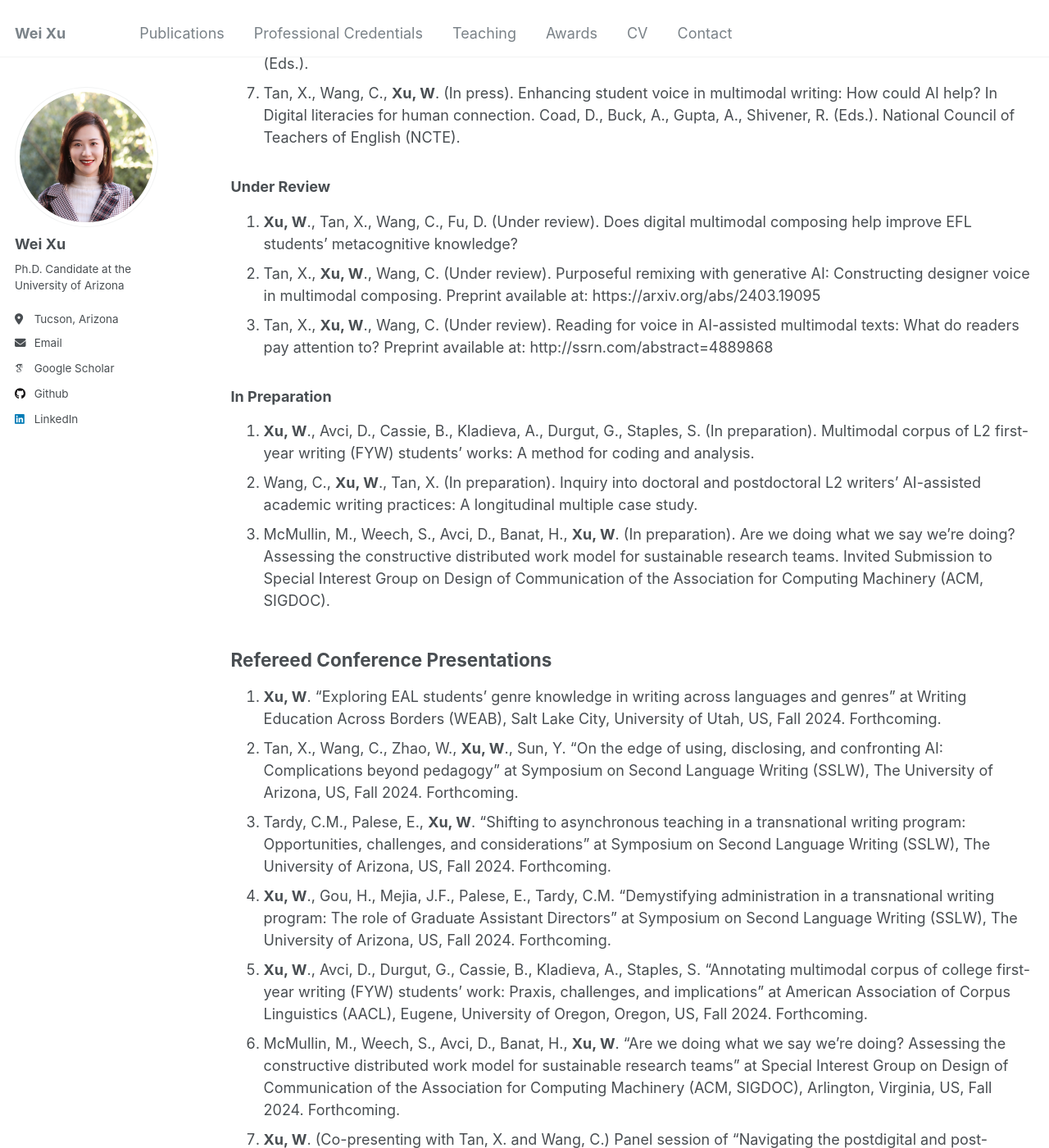
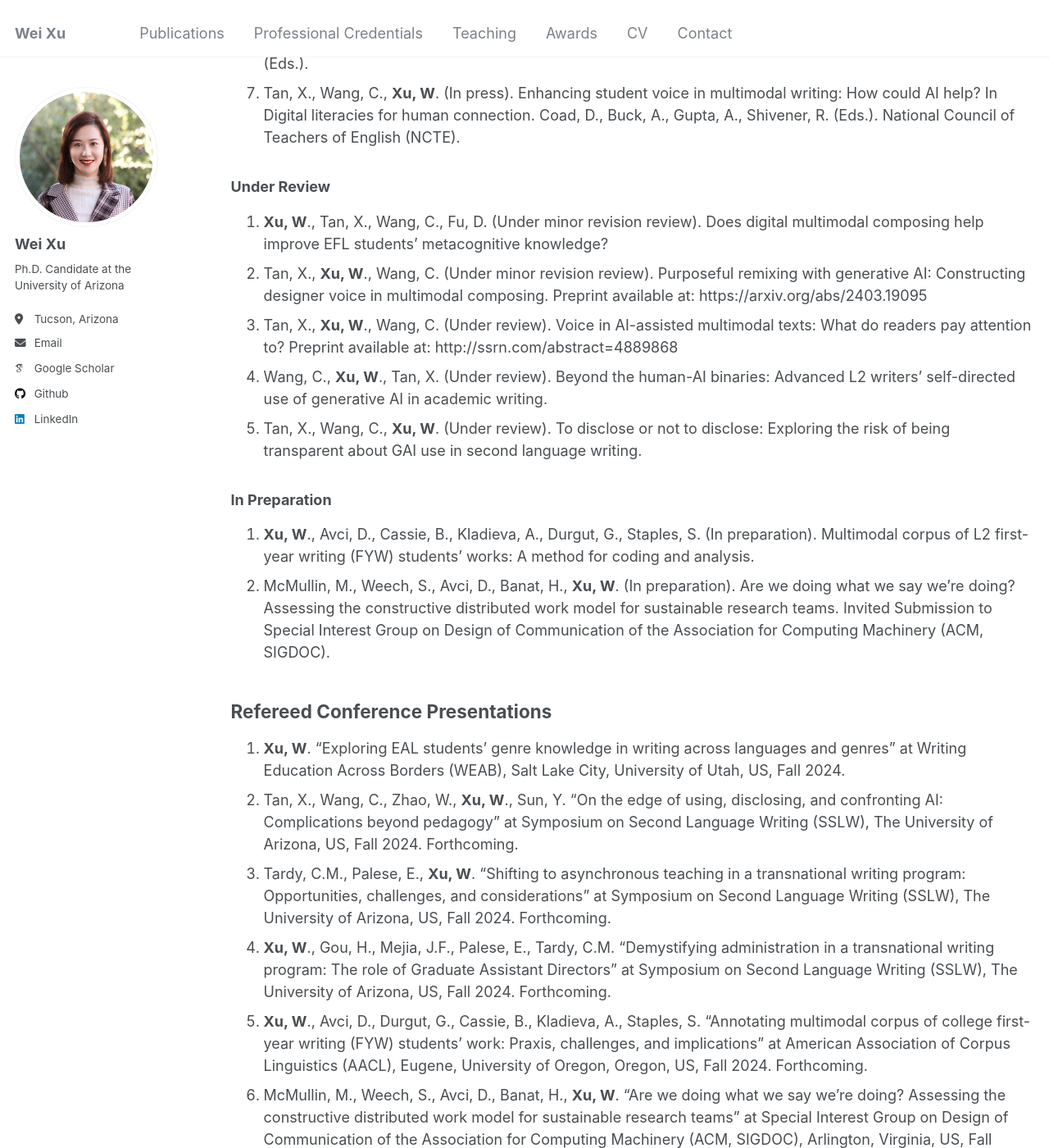
Before and after one commit to weixu-vivian/weixu-vivian.github.io, a Jekyll site: the page built from _pages/publications.md, in a window 1280 px wide and 1400 px high, scrolled down 1771 px. Shown: the whole window at 82% size. Built offline with Jekyll 4.4.1, drawn with Linux system fonts in a browser that asks for light colours; some web fonts are replaced; some of the changed text lies outside the part shown.

Commit message:
publications.md

```diff
--- a/_pages/publications.md
+++ b/_pages/publications.md
@@ -36,26 +36,27 @@ Repository. Dataset. https://doi.org/10.25422/azu.data.14259785.v1
 7. Tan, X., Wang, C., **Xu, W**. (In press). Enhancing student voice in multimodal writing: How could AI help? In Digital literacies for human connection. Coad, D., Buck, A., Gupta, A., Shivener, R. (Eds.). National Council of Teachers of English (NCTE).
 
 ### Under Review
-1. **Xu, W**., Tan, X., Wang, C., Fu, D. (Under review). Does digital multimodal composing help improve EFL students' metacognitive knowledge?
-2. Tan, X., **Xu, W**., Wang, C. (Under review). Purposeful remixing with generative AI: Constructing designer voice in multimodal composing. Preprint available at: https://arxiv.org/abs/2403.19095
-3. Tan, X., **Xu, W**., Wang, C. (Under review). Reading for voice in AI-assisted multimodal texts: What do readers pay attention to?  Preprint available at: http://ssrn.com/abstract=4889868
+1. **Xu, W**., Tan, X., Wang, C., Fu, D. (Under minor revision review). Does digital multimodal composing help improve EFL students' metacognitive knowledge?
+2. Tan, X., **Xu, W**., Wang, C. (Under minor revision review). Purposeful remixing with generative AI: Constructing designer voice in multimodal composing. Preprint available at: https://arxiv.org/abs/2403.19095
+3. Tan, X., **Xu, W**., Wang, C. (Under review). Voice in AI-assisted multimodal texts: What do readers pay attention to?  Preprint available at: http://ssrn.com/abstract=4889868
+4. Wang, C., **Xu, W**., Tan, X. (Under review). Beyond the human-AI binaries: Advanced L2 writers’ self-directed use of generative AI in academic writing.
+5. Tan, X., Wang, C., **Xu, W**. (Under review). To disclose or not to disclose: Exploring the risk of being transparent about GAI use in second language writing.
 
 ### In Preparation
 1. **Xu, W**., Avci, D., Cassie, B., Kladieva, A., Durgut, G., Staples, S. (In preparation). Multimodal corpus of L2 first-year writing (FYW) students’ works: A method for coding and analysis.
-2. Wang, C., **Xu, W**., Tan, X. (In preparation). Inquiry into doctoral and postdoctoral L2 writers’ AI-assisted academic writing practices: A longitudinal multiple case study.
-3. McMullin, M., Weech, S., Avci, D., Banat, H., **Xu, W**. (In preparation). Are we doing what we say we’re doing? Assessing the constructive distributed work model for sustainable research teams. Invited Submission to Special Interest Group on Design of Communication of the Association for Computing Machinery (ACM, SIGDOC).
+2. McMullin, M., Weech, S., Avci, D., Banat, H., **Xu, W**. (In preparation). Are we doing what we say we’re doing? Assessing the constructive distributed work model for sustainable research teams. Invited Submission to Special Interest Group on Design of Communication of the Association for Computing Machinery (ACM, SIGDOC).
 
 
 
 ## Refereed Conference Presentations
-1. **Xu, W**. “Exploring EAL students’ genre knowledge in writing across languages and genres” at Writing Education Across Borders (WEAB), Salt Lake City, University of Utah, US, Fall 2024. Forthcoming.
+1. **Xu, W**. “Exploring EAL students’ genre knowledge in writing across languages and genres” at Writing Education Across Borders (WEAB), Salt Lake City, University of Utah, US, Fall 2024.
 2. Tan, X., Wang, C., Zhao, W., **Xu, W**., Sun, Y. “On the edge of using, disclosing, and confronting AI: Complications beyond pedagogy” at Symposium on Second Language Writing (SSLW), The University of Arizona, US, Fall 2024. Forthcoming.
 3. Tardy, C.M., Palese, E., **Xu, W**. “Shifting to asynchronous teaching in a transnational writing program: Opportunities, challenges, and considerations” at Symposium on Second Language Writing (SSLW), The University of Arizona, US, Fall 2024. Forthcoming.
 4. **Xu, W**., Gou, H., Mejia, J.F., Palese, E., Tardy, C.M. “Demystifying administration in a transnational writing program: The role of Graduate Assistant Directors” at Symposium on Second Language Writing (SSLW), The University of Arizona, US, Fall 2024. Forthcoming.
 5. **Xu, W**., Avci, D., Durgut, G., Cassie, B., Kladieva, A., Staples, S. “Annotating multimodal corpus of college first-year writing (FYW) students’ work: Praxis, challenges, and implications” at American Association of Corpus Linguistics (AACL), Eugene, University of Oregon, Oregon, US, Fall 2024. Forthcoming.
 6. McMullin, M., Weech, S., Avci, D., Banat, H., **Xu, W**. “Are we doing what we say we’re doing? Assessing the constructive distributed work model for sustainable research teams” at Special Interest Group on Design of Communication of the Association for Computing Machinery (ACM, SIGDOC), Arlington, Virginia, US, Fall 2024. Forthcoming.
 7. **Xu, W**. (Co-presenting with Tan, X. and Wang, C.) Panel session of “Navigating the postdigital and post-pandemic writing spaces: Multilingualism, multimodality, and AI” at Computers and Writing Conference, Texas Christian University, US, Summer 2024.
-8. **Xu, W**W. & Tan, X. (Invited Presentation) Colloquium of “Using ChatGPT in higher education: Stakeholders’ perspectives” at American Association of Applied Linguistics (AAAL), Houston, Texas, US, Spring 2024.
+8. **Xu, W**. & Tan, X. (Invited Presentation) Colloquium of “Using ChatGPT in higher education: Stakeholders’ perspectives” at American Association of Applied Linguistics (AAAL), Houston, Texas, US, Spring 2024.
 9. Tan, X. & **Xu, W**. (Invited Presentation) Colloquium of “Words & machines: Looking into the future of language education and AI” at American Association of Applied Linguistics (AAAL), Houston, Texas, US, Spring 2024.
 10. **Xu, W**. (Collaborative workshop) “Finding abundance and combatting scarcity mindset in and around second language writing” at Conference on College Composition and Communication (CCCC), Spokane, Washington, US, Spring 2024.
 11. **Xu, W**. & Tan, X. “Languaging with AI assistance” at Conference on College Composition and Communication(CCCC), Spokane, Washington, US, Spring 2024.
```
